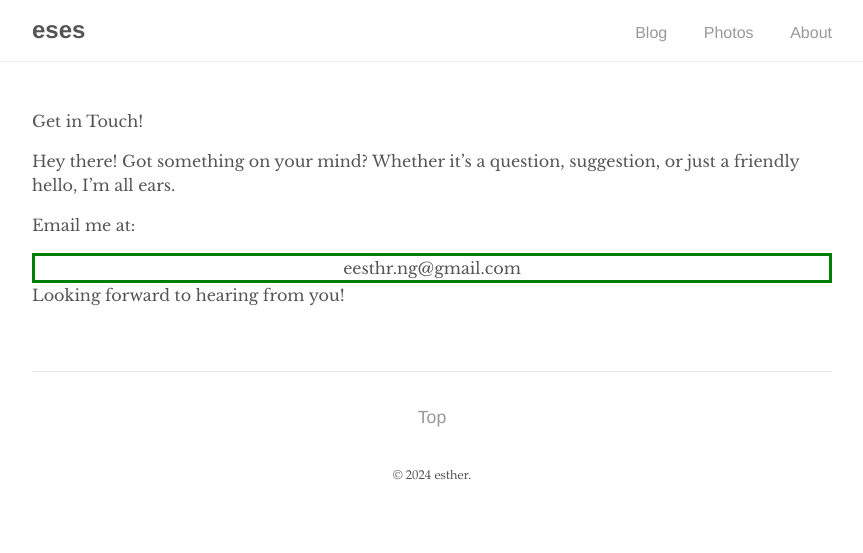
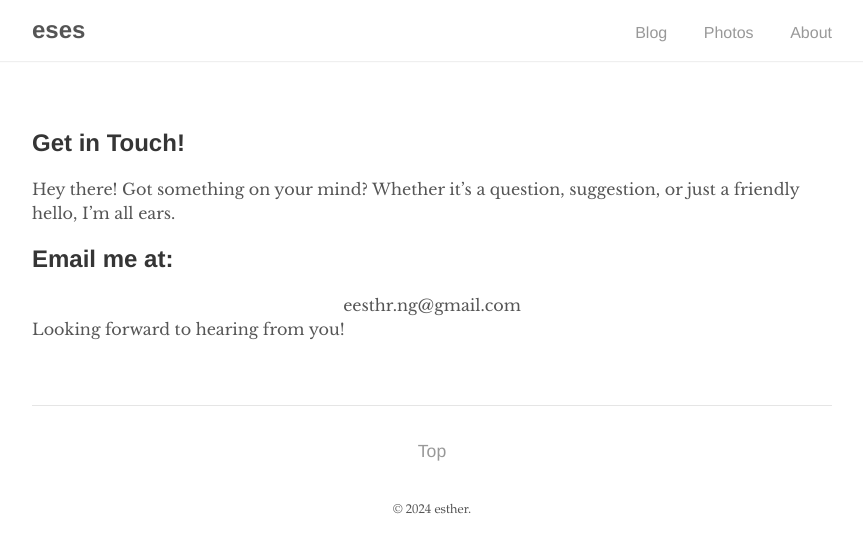
Before and after one commit to eses-corner/eses-corner.github.io, a Jekyll site: the page built from _pages/about.md, in a window 1280 px wide. Shown: the top 553 px of the page, without its empty margins (208-1071 px from the left). Built offline with Jekyll 4.4.1, drawn with Linux system fonts in a browser that asks for light colours.

Commit message:
update blog

```diff
--- a/_pages/about.md
+++ b/_pages/about.md
@@ -8,13 +8,13 @@ permalink: /about/
 
 
 
-Get in Touch!
+## Get in Touch!
 
 Hey there! Got something on your mind? Whether it's a question, suggestion, or just a friendly hello, I'm all ears.
 
-Email me at:
+## Email me at:
 
-<div style="text-align: center;border: 3px solid green;">
+<div style="text-align: center;">
     eesthr.ng@gmail.com
 </div>
 
```
